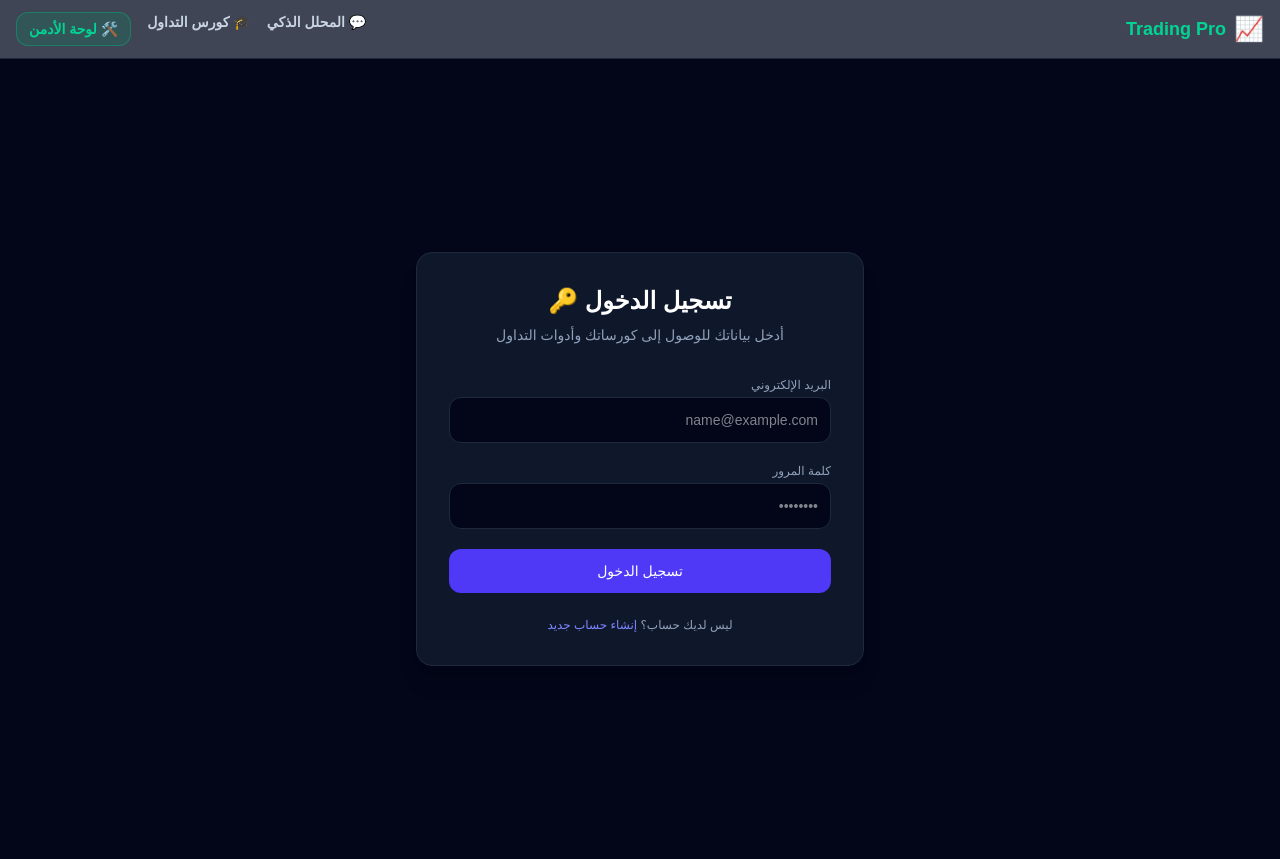
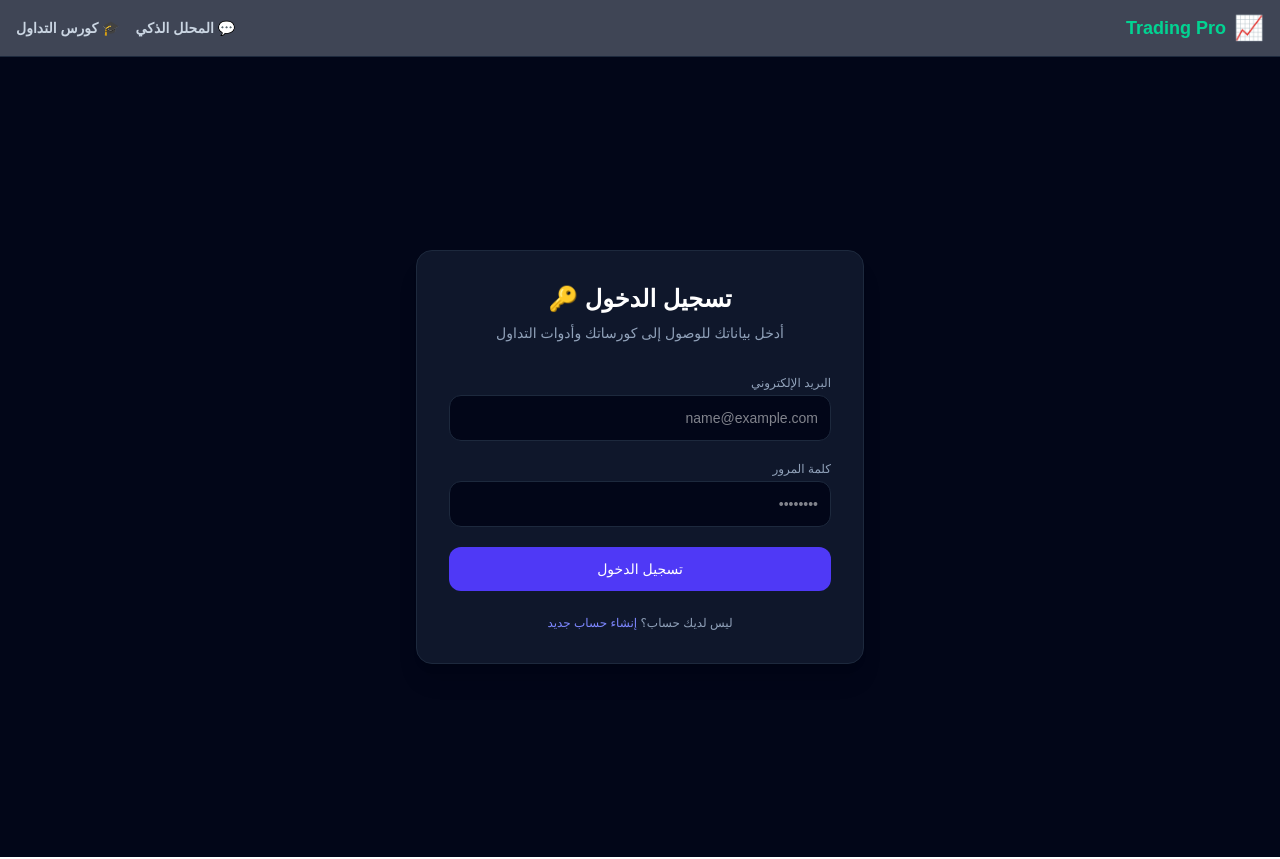
Before and after one commit to ahmadhajal047-sudo/trading-academy, a Next.js app: page /login in a window 1280 px wide. Built offline with nearby package versions, Linux system fonts and the light colour scheme.

Commit message:
remove admin link from layout navbar

```diff
--- a/src/app/layout.tsx
+++ b/src/app/layout.tsx
@@ -29,9 +29,6 @@ export default function RootLayout({
               <Link href="/courses/1" className="hover:text-emerald-400 transition-all text-slate-300">
                 🎓 كورس التداول
               </Link>
-              <Link href="/admin" className="bg-emerald-600/20 border border-emerald-500/40 text-emerald-400 hover:bg-emerald-600 hover:text-white px-3 py-1.5 rounded-xl transition-all">
-                🛠️ لوحة الأدمن
-              </Link>
             </nav>
           </div>
         </header>
```
